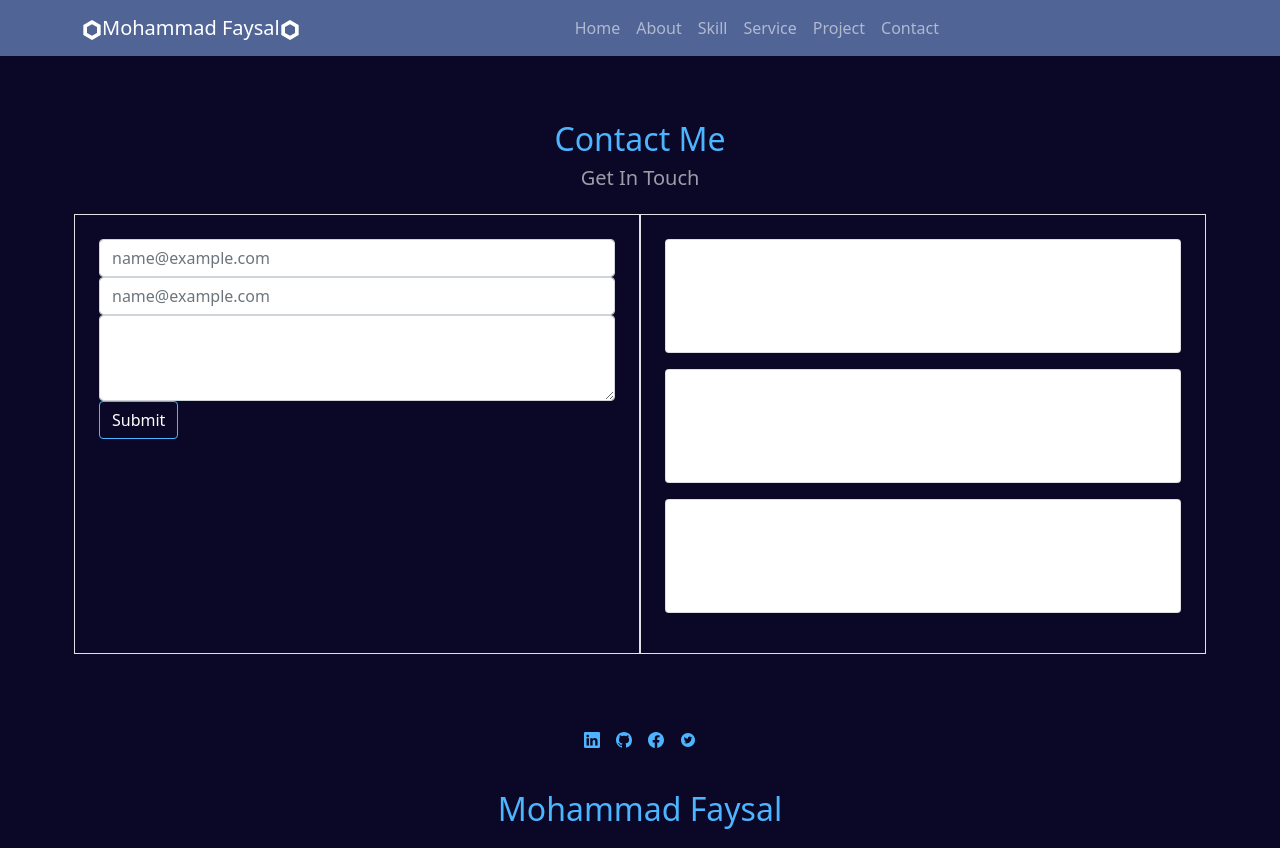
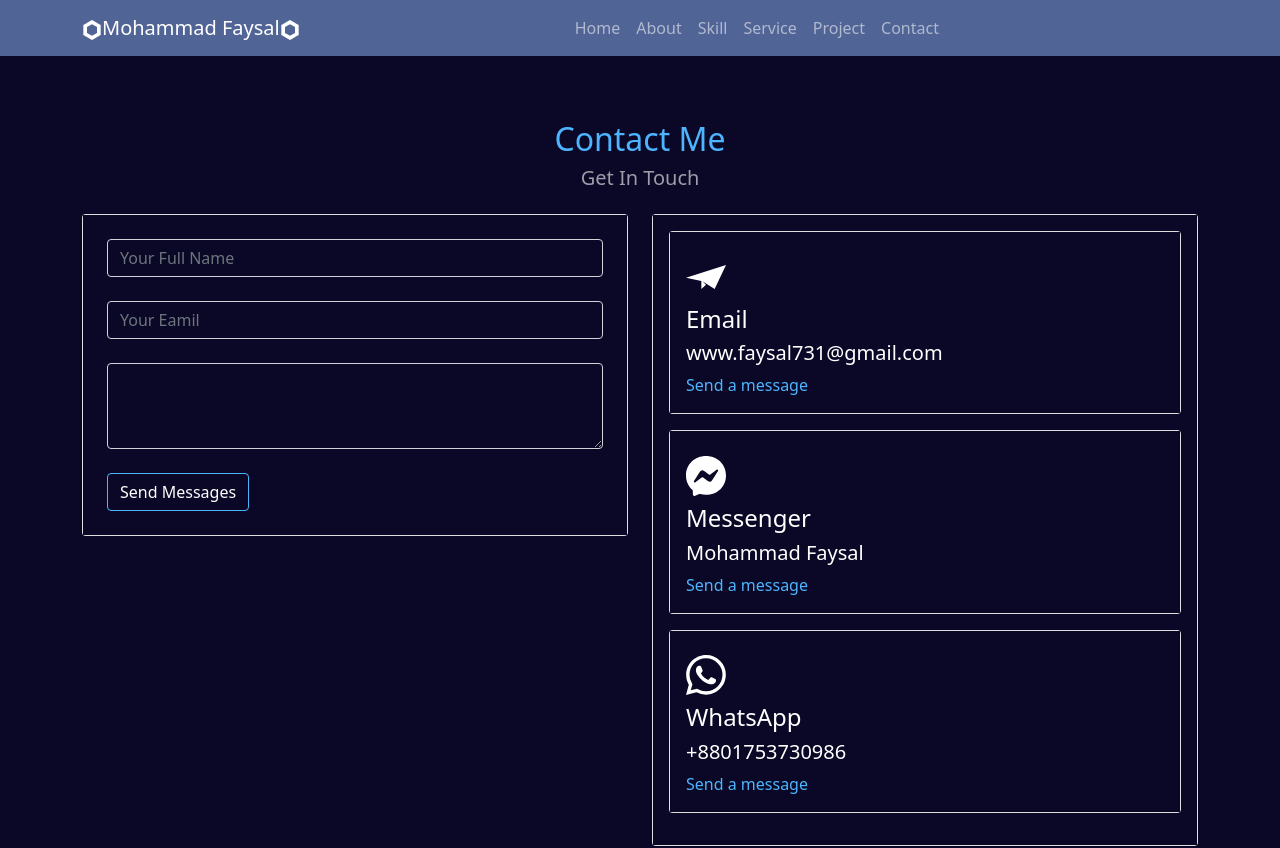
Before and after one commit to MohammadFaysal731/my-portfolio, a React (Create React App) app: page /contact in a window 1280 px wide. Shown: the top 848 px of the page. Built offline with nearby package versions, Linux system fonts and the light colour scheme.

Commit message:
add contact

```diff
--- a/package.json
+++ b/package.json
@@ -8,6 +8,7 @@
     "@testing-library/user-event": "^13.5.0",
     "aos": "^2.3.4",
     "bootstrap": "^5.1.3",
+    "emailjs-com": "^3.2.0",
     "react": "^18.2.0",
     "react-bootstrap": "^2.4.0",
     "react-dom": "^18.2.0",
--- a/src/components/Banner.js
+++ b/src/components/Banner.js
@@ -3,16 +3,22 @@ import { Link } from 'react-router-dom';
 import ME from '../images/my-image/me.png'
 import { AiFillTwitterCircle } from 'react-icons/ai';
 import { BsLinkedin, BsGithub, BsFacebook } from 'react-icons/bs';
+import { useTypewriter, Cursor } from 'react-simple-typewriter';
 const Banner = () => {
+    const { text } = useTypewriter({
+        words: ['Front End Developer', 'Web Developer', 'React Developer', 'Meran Stack Developer'],
+        loop: {},
+    })
     return (
         <section className='p-5'>
             <div className="text-center pt-3" style={{ color: 'rgba(77, 181, 255, 1)' }}>
                 <h5 >Hello I'm</h5>
-                <h2>Mohammad Faysal</h2>
-                <h5 className='mb-3'>Front-end-developer</h5>
+                <h2 style={{ color: 'rgba(255, 255, 255, 0.6)' }}>Mohammad Faysal</h2>
+                <h5 className='mb-3' style={{ color: 'rgba(77, 181, 255, 1)' }}> {text} <Cursor /></h5>
+            </div>
+            <div className="text-center pt-3">
                 <Link to='/contact' className='btn rounded me-2' style={{ backgroundColor: '#0A0826', color: 'white', border: '1px solid rgba(77, 181, 255, 1)' }}>Contact Me</Link>
                 <a href='https://drive.google.com/file/d/1oMrNYXOR1dGSrVBHNwEP7_3BzrfAH1GC/view?usp=sharing' download target='_blank' className='btn  rounded' style={{ backgroundColor: '#0A0826', color: 'white', border: '1px solid rgba(77, 181, 255, 1)' }}>Download Resume</a>
-
             </div>
             <div className="d-flex justify-content-center mt-3 ">
                 <img src={ME} alt="" className=' rounded-circle' style={{ width: '500px', height: '500px', border: '1px solid rgba(77, 181, 255, 1)' }} />
--- a/src/components/Contact.js
+++ b/src/components/Contact.js
@@ -1,38 +1,69 @@
-import React from 'react';
+import React, { useRef } from 'react';
+import { SiMinutemailer } from 'react-icons/si'
+import { BsMessenger, BsWhatsapp } from 'react-icons/bs'
+import emailjs from 'emailjs-com'
+const Contact = () => {
+    const form = useRef();
 
-const Contact = () => {
+    const sendEmail = (e) => {
+        e.preventDefault();
+
+        emailjs.sendForm('service_2r22ass', 'template_l0i91px', form.current, 'pB-OjZw0SnNtzlaKV')
+            .then((result) => {
+                console.log(result.text);
+            }, (error) => {
+                console.log(error.text);
+            });
+        e.target.reset();
+    };
+
     return (
         <section className='container pt-5'>
             <div className="text-center p-3">
                 <h2 style={{ color: 'rgba(77, 181, 255, 1)' }}>Contact Me</h2>
                 <h5 style={{ color: 'rgba(255, 255, 255, 0.6)' }}>Get In Touch</h5>
             </div>
-            <div className="row g-3">
-                <div className="col-lg-6 border p-4">
-                    <form >
-                        <input type="email" class="form-control" id="exampleFormControlInput1" placeholder="name@example.com" />
-                        <input type="email" class="form-control" id="exampleFormControlInput1" placeholder="name@example.com" />
-                        <textarea class="form-control" id="exampleFormControlTextarea1" rows="3"></textarea>
-                        <button type="submit" className='btn' style={{ backgroundColor: '#0A0826', color: 'white', border: '1px solid rgba(77, 181, 255, 1)' }}>Submit</button>
-                    </form>
+            <div class="row row-cols-1 row-cols-md-2 g-4">
+                <div class="col">
+                    <div class="card">
+                        <form onSubmit={sendEmail} ref={form} style={{ backgroundColor: '#0A0826', color: 'white' }} className='p-4'>
+                            <input type="text" name="name" class="form-control" id="exampleFormControlInput1" placeholder="Your Full Name" style={{ backgroundColor: '#0A0826', color: 'white' }} required />
+                            <br />
+                            <input type="email" name="email" class="form-control" id="exampleFormControlInput1" placeholder="Your Eamil" style={{ backgroundColor: '#0A0826', color: 'white' }} required />
+                            <br />
+                            <textarea class="form-control" name='message' id="exampleFormControlTextarea1" rows="3" style={{ backgroundColor: '#0A0826', color: 'white' }} required></textarea>
+                            <br />
+                            <button type="submit" className='btn' style={{ backgroundColor: '#0A0826', color: 'white', border: '1px solid rgba(77, 181, 255, 1)' }}>Send Messages</button>
+                        </form>
+                    </div>
                 </div>
-                <div className="col-lg-6 border p-4">
-                    <div class="card text-bg-primary mb-3">
-                        <div class="card-body">
-                            <h5 class="card-title">Primary card title</h5>
-                            <p class="card-text">Some quick example text to build on the card title and make up the bulk of the card's content.</p>
-                        </div>
-                    </div>
-                    <div class="card text-bg-primary mb-3">
-                        <div class="card-body">
-                            <h5 class="card-title">Primary card title</h5>
-                            <p class="card-text">Some quick example text to build on the card title and make up the bulk of the card's content.</p>
-                        </div>
-                    </div>
-                    <div class="card text-bg-primary mb-3">
-                        <div class="card-body">
-                            <h5 class="card-title">Primary card title</h5>
-                            <p class="card-text">Some quick example text to build on the card title and make up the bulk of the card's content.</p>
+                <div class="col">
+                    <div class="card">
+                        <div class="card-body" style={{ backgroundColor: '#0A0826', color: 'white' }}>
+                            <div class="card mb-3">
+                                <div class="card-body" style={{ backgroundColor: '#0A0826', color: 'white' }}>
+                                    <h1><SiMinutemailer className='contact-option-icon'></SiMinutemailer></h1>
+                                    <h4>Email</h4>
+                                    <h5>www.faysal731@gmail.com</h5>
+                                    <a href="mailto:www.faysal731@gmail.com" target="_blank" className='text-decoration-none' style={{ color: 'rgba(77, 181, 255, 1)' }}>Send a message</a>
+                                </div>
+                            </div>
+                            <div class="card mb-3">
+                                <div class="card-body" style={{ backgroundColor: '#0A0826', color: 'white' }}>
+                                    <h1><BsMessenger className='contact-option-icon'></BsMessenger></h1>
+                                    <h4>Messenger</h4>
+                                    <h5>Mohammad Faysal</h5>
+                                    <a href="https://m.me/profile.php?id=100045990253742" target="_blank" className='text-decoration-none' style={{ color: 'rgba(77, 181, 255, 1)' }}>Send a message</a>
+                                </div>
+                            </div>
+                            <div class="card mb-3">
+                                <div class="card-body" style={{ backgroundColor: '#0A0826', color: 'white' }}>
+                                    <h1><BsWhatsapp className='contact-option-icon'></BsWhatsapp></h1>
+                                    <h4>WhatsApp</h4>
+                                    <h5>+8801753730986</h5>
+                                    <a href="https://api.whatsapp.com/send?phone=+88001753730986" target="_blank" className='text-decoration-none' style={{ color: 'rgba(77, 181, 255, 1)' }}>Send a message</a>
+                                </div>
+                            </div>
                         </div>
                     </div>
                 </div>
```
Also changed, not shown: src/components/ProjectDetails.js (added, +11 -0 lines), src/components/Skills.js (added, +11 -0 lines), 1 other file (tests, documents, lock files or other folders).
